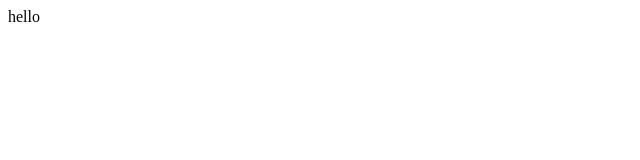
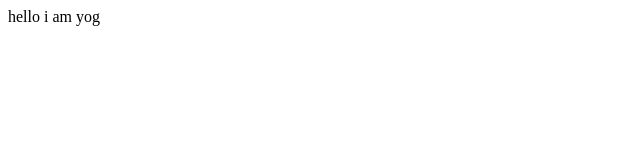
Before and after one commit to Yogitay1/GIT-Tutorial1, a plain HTML site: page contact.html in a window 1280 px wide. Shown: the full height of the page, 0-640 px from the left. Drawn offline with Linux system fonts and the light colour scheme.

Commit message:
commited

```diff
--- a/contact.html
+++ b/contact.html
@@ -6,6 +6,6 @@
     <title>Document</title>
 </head>
 <body>
-    <div>hello </div>
+    <div>hello i am yog </div>
 </body>
 </html>
```
